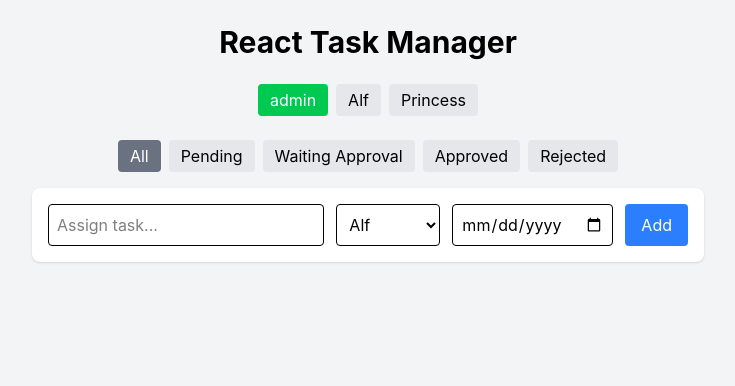
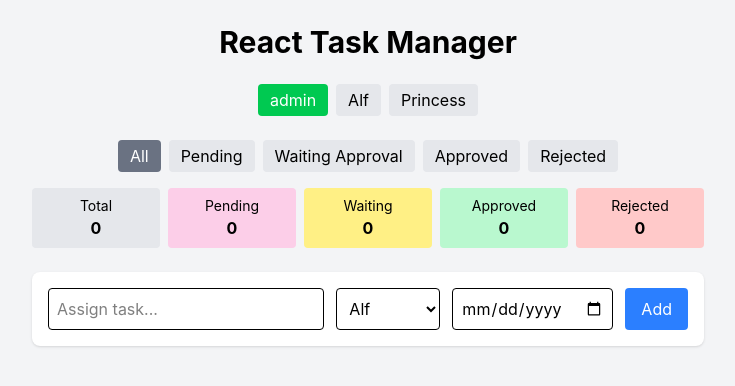
Before and after one commit to alf-lenon/task-app-react, a React (Vite) app in the folder react-task-app/: page / in a window 1280 px wide. Shown: the top 386 px of the page, without its empty margins (272-1007 px from the left). Built offline with nearby package versions, Linux system fonts and the light colour scheme.

Commit message:
Add task statistics bar showing task status counts

```diff
--- a/react-task-app/src/App.jsx
+++ b/react-task-app/src/App.jsx
@@ -2,6 +2,7 @@ import { useEffect, useState } from 'react';
 import CreateTask from './components/CreateTask';
 import RenderTasks from './components/RenderTasks';
 import TaskFilters from './components/TaskFilters';
+import TaskStats from './components/TaskStats';
 
 function App() {
 	// State for the current dashboard
@@ -120,6 +121,7 @@ function App() {
 				</div>
 
 				<TaskFilters filter={filter} setFilter={setFilter} />
+				<TaskStats taskList={taskList} />
 				{currentUser === 'admin' && (
 					<CreateTask taskList={taskList} setTaskList={setTaskList} />
 				)}
--- /dev/null
+++ b/react-task-app/src/components/TaskStats.jsx
@@ -0,0 +1,48 @@
+function TaskStats({ taskList }) {
+	const total = taskList.length;
+
+	const pending = taskList.filter((task) => task.status === 'pending').length;
+
+	const waiting = taskList.filter(
+		(task) => task.approvalStatus === 'pending',
+	).length;
+
+	const approved = taskList.filter(
+		(task) => task.approvalStatus === 'approved',
+	).length;
+
+	const rejected = taskList.filter(
+		(task) => task.approvalStatus === 'rejected',
+	).length;
+
+	return (
+		<div className='grid grid-cols-2 md:grid-cols-5 gap-2 mb-6 text-center'>
+			<div className='bg-gray-200 p-2 rounded'>
+				<p className='text-sm'>Total</p>
+				<p className='font-bold'>{total}</p>
+			</div>
+
+			<div className='bg-pink-200 p-2 rounded'>
+				<p className='text-sm'>Pending</p>
+				<p className='font-bold'>{pending}</p>
+			</div>
+
+			<div className='bg-yellow-200 p-2 rounded'>
+				<p className='text-sm'>Waiting</p>
+				<p className='font-bold'>{waiting}</p>
+			</div>
+
+			<div className='bg-green-200 p-2 rounded'>
+				<p className='text-sm'>Approved</p>
+				<p className='font-bold'>{approved}</p>
+			</div>
+
+			<div className='bg-red-200 p-2 rounded'>
+				<p className='text-sm'>Rejected</p>
+				<p className='font-bold'>{rejected}</p>
+			</div>
+		</div>
+	);
+}
+
+export default TaskStats;
```
